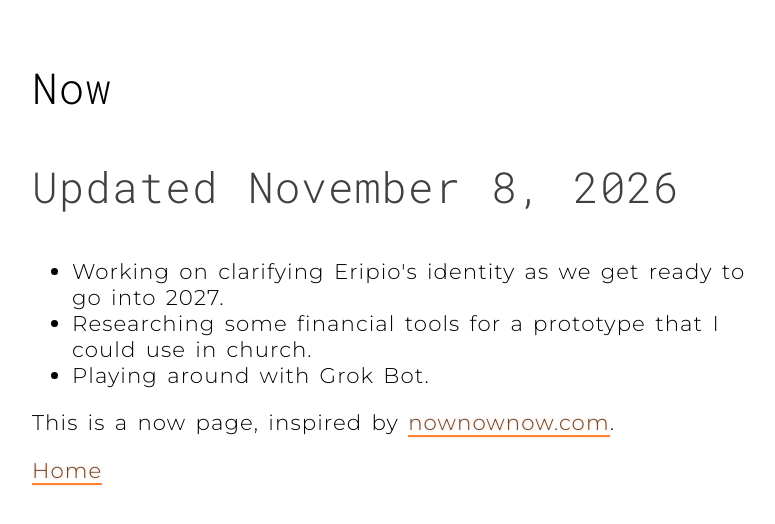
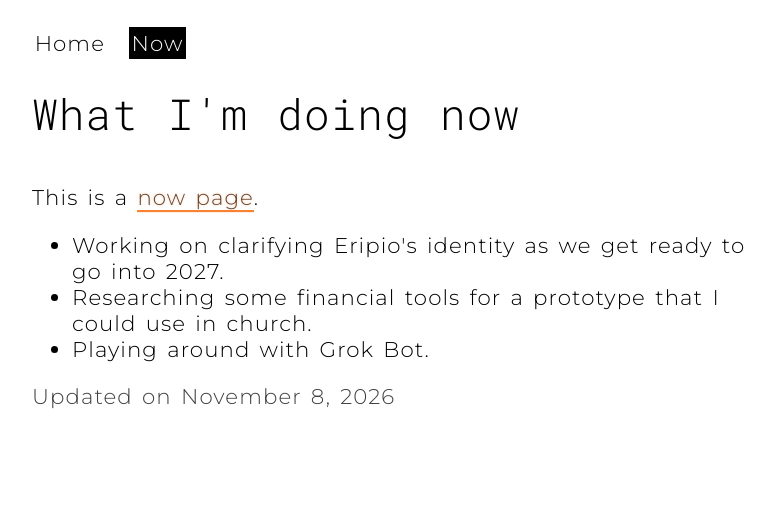
Before and after one commit to jacobbrokaw/site, a plain HTML site: page public/now/index.html in a window 1280 px wide. Shown: the whole page, without its empty margins (233-1008 px from the left). Drawn offline with Linux system fonts and the light colour scheme.

Commit message:
Tweak styles and add navigation

```diff
--- a/public/now/index.html
+++ b/public/now/index.html
@@ -123,24 +123,32 @@
 
   <body>
     <header>
+      <nav>
+        <ul>
+          <li><a href="/">Home</a></li>
+          <li><a href="/now" class="selected">Now</a></li>
+        </ul>
+      </nav>
       <h1>
-        Now
-        <span class="my-name">Updated November 8, 2026</span>
+        What I'm doing now
       </h1>
     </header>
     <main>
-      <ul>
-        <li>Working on clarifying Eripio's identity as we get ready to go into 2027.</li>
-        <li>Researching some financial tools for a prototype that I could use in church.</li>
-        <li>Playing around with Grok Bot.</li>
-      </ul>
-      <p>
-        This is a now page, inspired by
-        <a class="link" href="https://nownownow.com" target="_blank">nownownow.com</a>.
-      </p>
-      <p>
-        <a class="link" href="/">Home</a>
-      </p>
+      <article>
+        <p>
+          This is a <a class="link" href="https://nownownow.com/about">now page</a>.
+        </p>
+
+        <ul>
+          <li>Working on clarifying Eripio's identity as we get ready to go into 2027.</li>
+          <li>Researching some financial tools for a prototype that I could use in church.</li>
+          <li>Playing around with Grok Bot.</li>
+        </ul>
+
+        <div>
+          <span class="updated-date">Updated on November 8, 2026</span>
+        </div>
+      </article>
     </main>
   </body>
 </html>
--- a/public/styles.css
+++ b/public/styles.css
@@ -49,11 +49,32 @@ body > * {
 	}
 }
 
+nav > ul {
+  list-style-type: none;
+  display: flex;
+  gap: 1em;
+  margin: 0;
+  padding: 0;
+}
+
+nav a {
+  color: var(--text-color);
+  text-decoration: none;
+  animation: none;
+  padding: 0.125em;
+}
+
+nav a.selected, nav a:hover, nav a:focus {
+  background-color: var(--text-color);
+  color: var(--bkg-color);
+  box-shadow: none;
+}
+
 h1 {
 	font-family: 'Roboto Mono', monospace;
 	font-weight: 300;
 }
-.my-name {
+.my-name, .updated-date {
 	display: block;
 	margin-top: 1em;
 	color: var(--text-color-muted);
@@ -75,6 +96,8 @@ header {
 	animation: 3s ease-in-out 1s infinite alternate glow;
   white-space: nowrap;
 }
+
+
 .link:focus {
 	color: var(--text-glow-color-look);
 	box-shadow: 0 calc(0.15em * var(--underline-scale)) #fa8231;
```
Also changed, not shown: public/index.html (+6 -6 lines).
